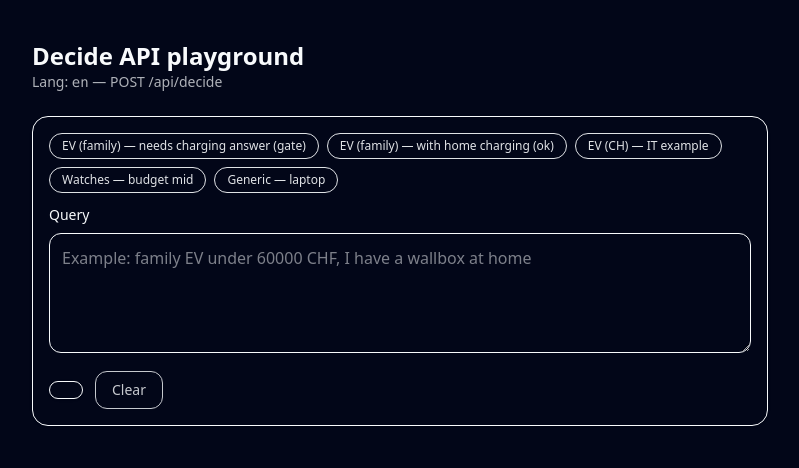
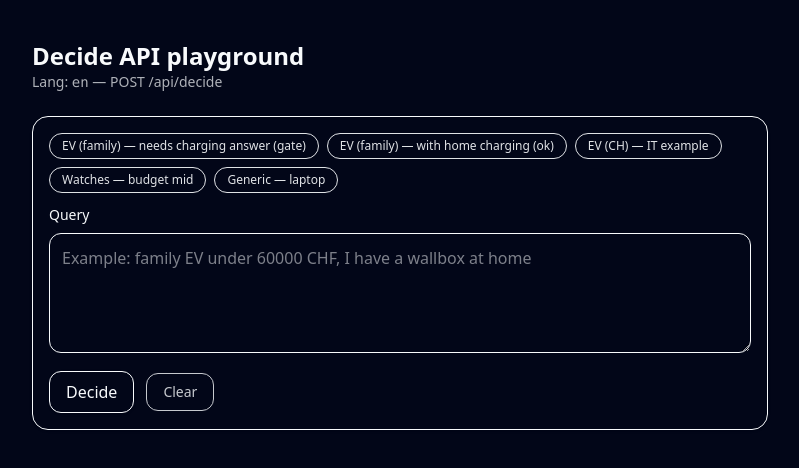
Before and after one commit to mregaz/ifinditforyou-new, a Next.js app: page /en/decide in a window 1280 px wide. Shown: the top 468 px of the page, without its empty margins (240-1039 px from the left). Built offline with nearby package versions, Linux system fonts and the light colour scheme.

Commit message:
decide 1

```diff
--- a/components/DecidePageClient.tsx
+++ b/components/DecidePageClient.tsx
@@ -130,7 +130,8 @@ export default function DecidePageClient({ locale }: Props) {
             onClick={onDecide}
             disabled={loading}
           >
-           {loading ? UI.decidingBtn : UI.decideBtn}
+          {loading ? UI.loading : UI.button}
+
           </button>
 
           <button
```
